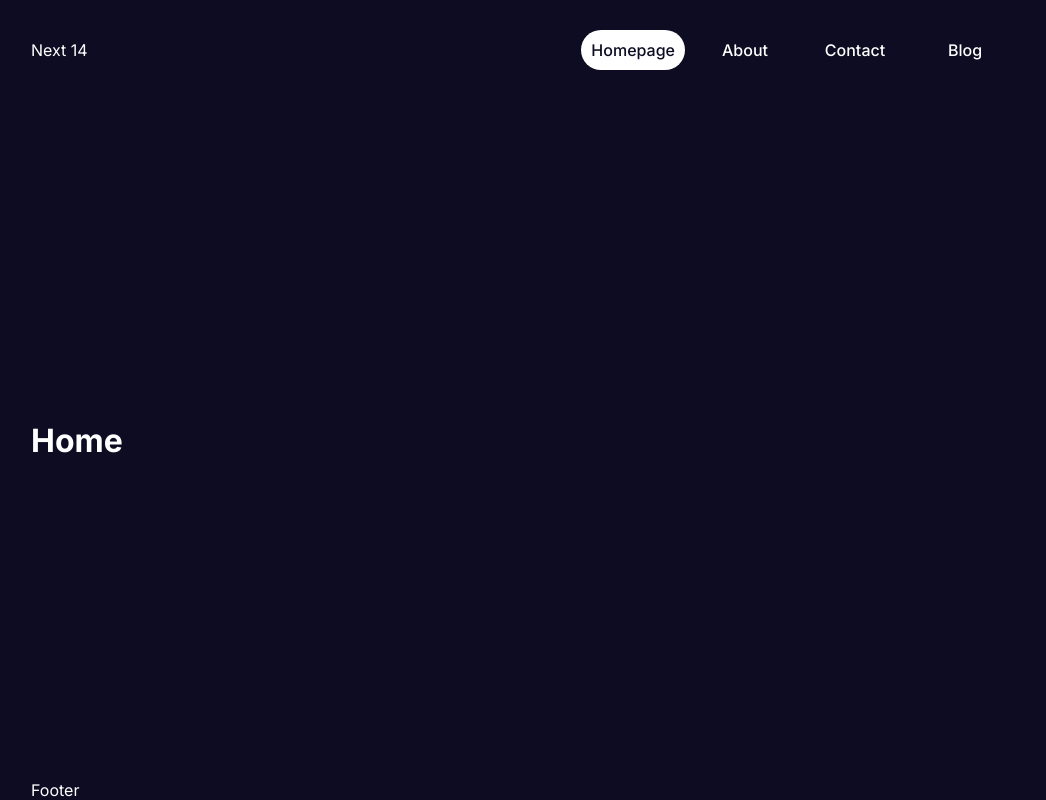
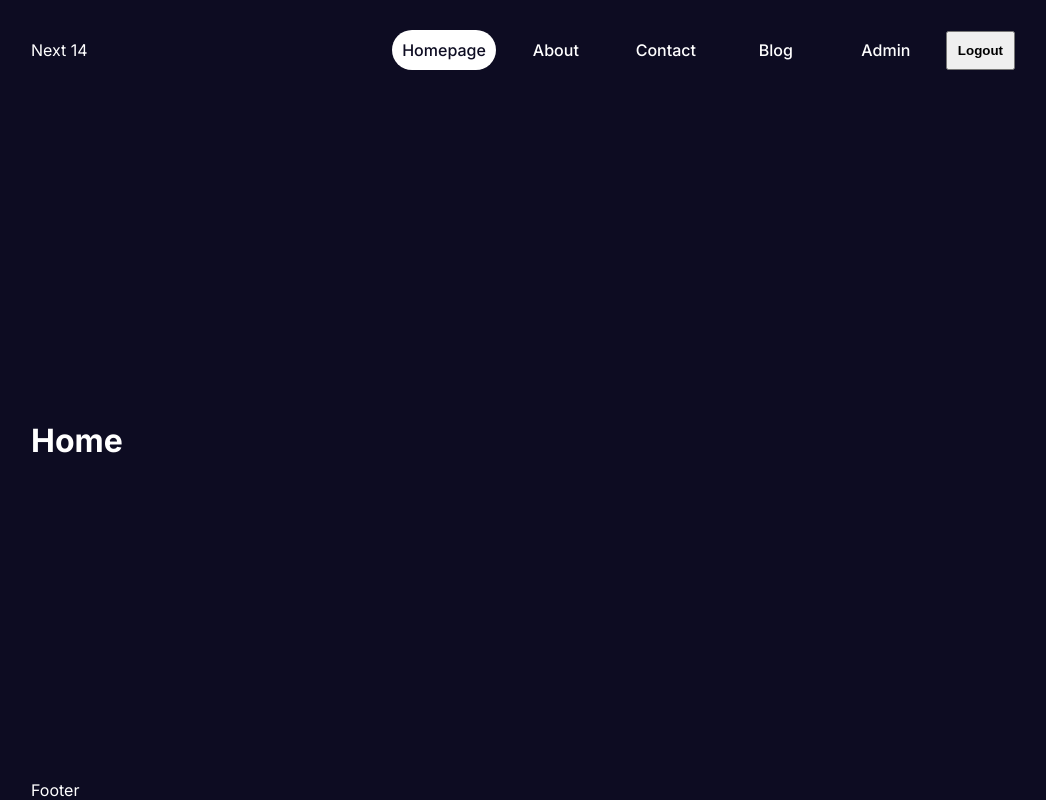
Before and after one commit to joharkhan99/next14-blog, a Next.js app: page / in a window 1280 px wide. Shown: the whole page, without its empty margins (117-1163 px from the left). Built offline with nearby package versions, Linux system fonts and the light colour scheme.

Commit message:
Add temporary session handling and admin link to navbar

```diff
--- a/src/components/navbar/links/Links.jsx
+++ b/src/components/navbar/links/Links.jsx
@@ -22,11 +22,24 @@
     },
   ];
 
+  // temporary values
+  const session = true;
+  const isAdmin = true;
+
   return (
     <div className={styles.links}>
       {links.map((link) => (
         <NavLink key={link.title} item={link} />
       ))}
+
+      {session ? (
+        <>
+          {isAdmin && <NavLink item={{ title: "Admin", path: "/admin" }} />}
+          <button className={styles.logout}>Logout</button>
+        </>
+      ) : (
+        <NavLink item={{ title: "Login", path: "/login" }} />
+      )}
     </div>
   );
 }
```
